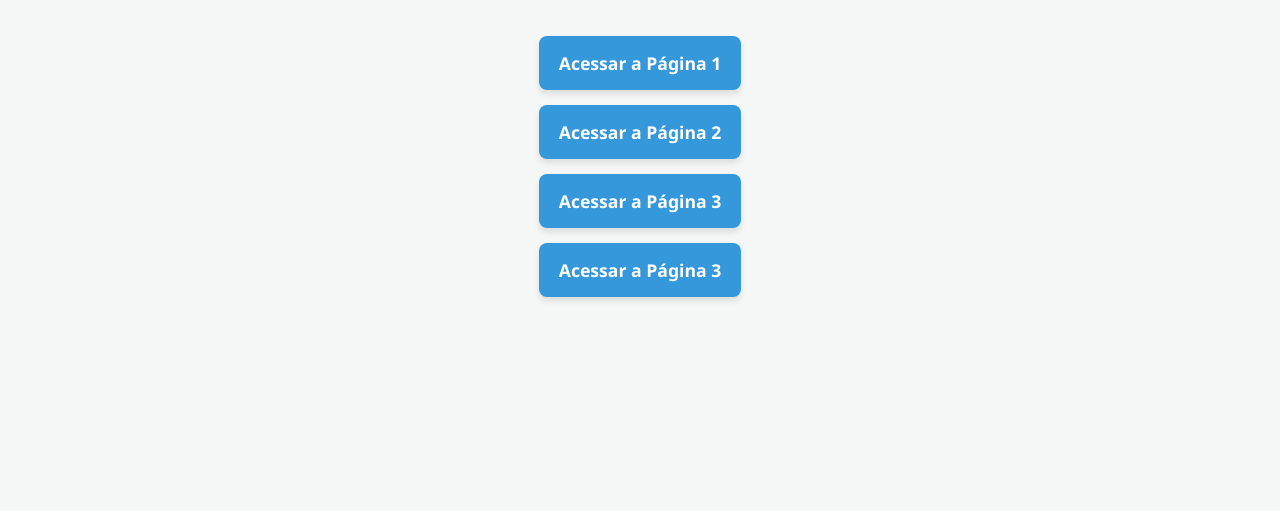
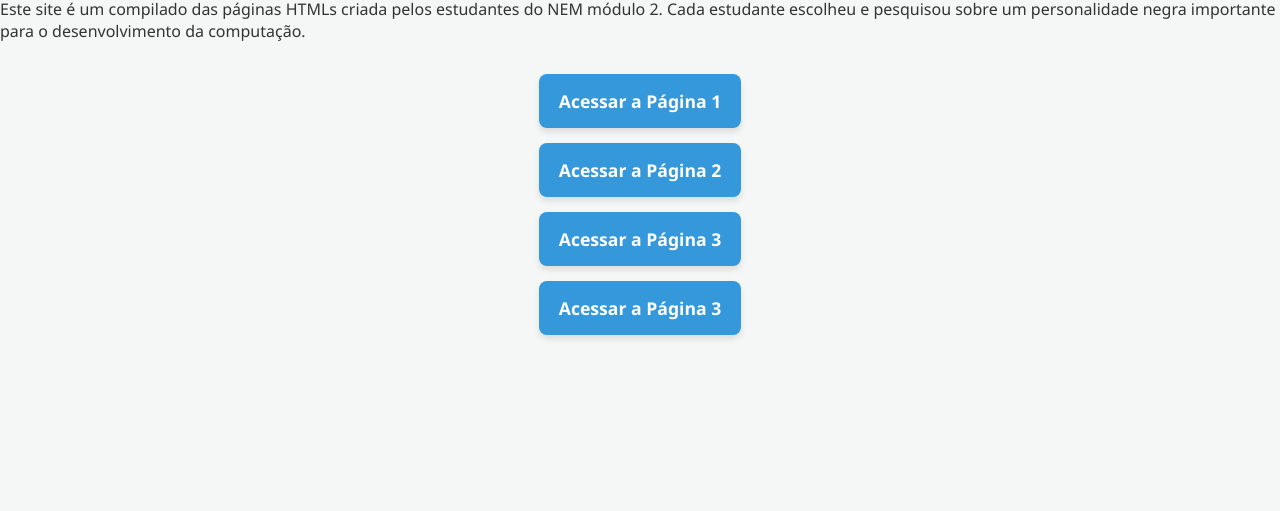
Before and after one commit to giovaneeduardolima/Emerer_NEM2_2026, a plain HTML site: page index.html in a window 1280 px wide. Shown: the part 289-800 px from the top of the page. Drawn offline with Linux system fonts and the light colour scheme.

Commit message:
Add introductory paragraph to index.html
Add a paragraph explaining the purpose of the site.

```diff
--- a/index.html
+++ b/index.html
@@ -57,7 +57,8 @@
 <body>
 
     <h1>Índice Principal</h1>
-
+    <p>Este site é um compilado das páginas HTMLs criada pelos estudantes do NEM módulo 2.
+        Cada estudante escolheu e pesquisou sobre um personalidade negra importante para o desenvolvimento da computação.</p>
     <nav>
         <ul>
             <li><a href="AntonioHenrique2.html">Acessar a Página 1</a></li>
```
